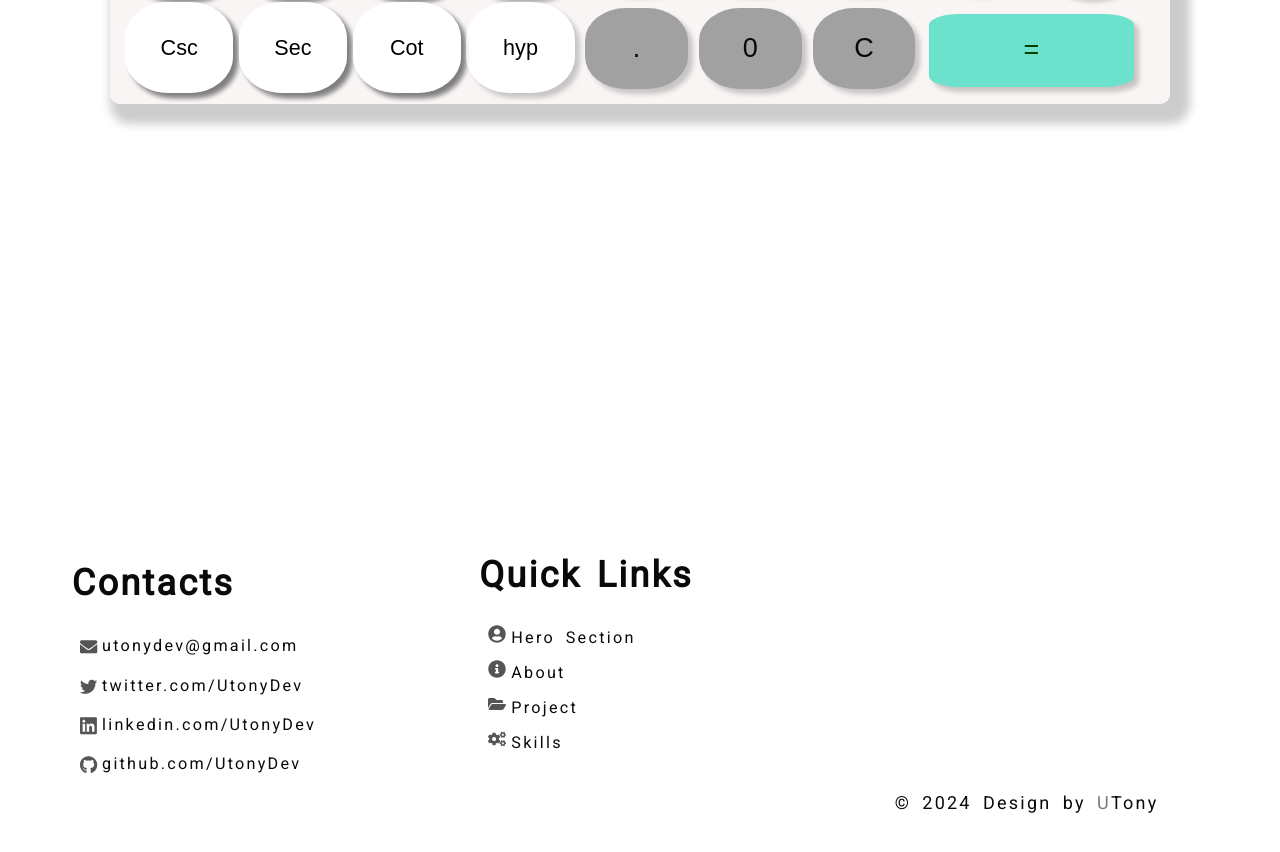
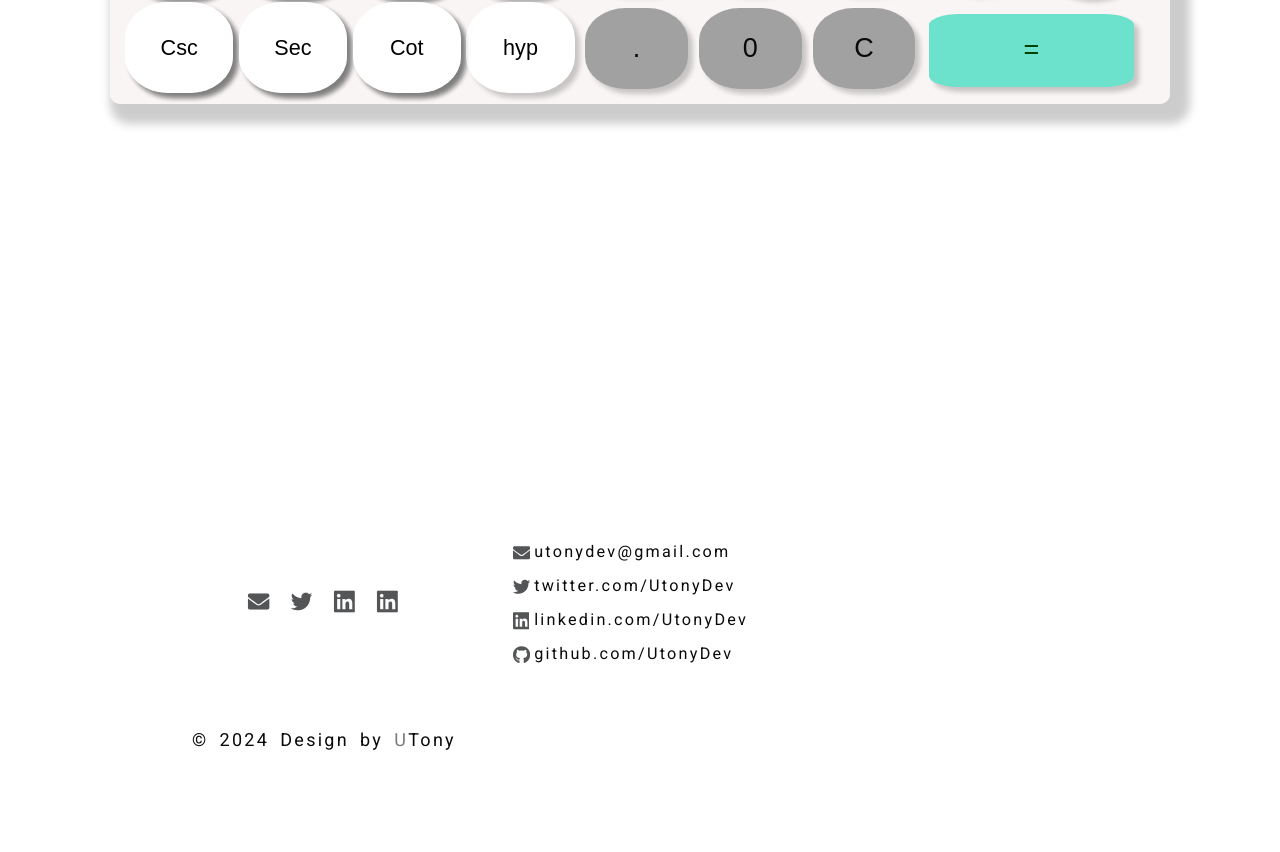
Before and after one commit to UtonyDev/utony-portfolio, a React (Vite) app: page /utonycalc in a window 1280 px wide. Shown: the part 638-1490 px from the top of the page. Built offline with nearby package versions, Linux system fonts and the light colour scheme.

Commit message:
More Ui changes

```diff
--- a/src/App.css
+++ b/src/App.css
@@ -344,41 +344,30 @@ svg {
 .foot {
    background-color: var(--footBackclr);
    color: var(--TxtFontXClr) !important;
-   padding: 15% 0 15% 5%;
+   padding: 15%;
    letter-spacing: 0.125em;
    word-spacing: 0.25em;
    position: relative;
    border: none;
+   top: 0;
    bottom: 0;
    width: auto;
+   display: flex;
+   flex-direction: column;
+   justify-content: center;
+   align-items: center;
 }
-.contact-head, .quicklink-head {
-   font-size: 1.2em !important;
-   color: var(--aquamFont);
+.mobile-foot-icons {
+   margin: 0;
+   padding: 5%;
+   transform: translateX(15%);
 }
-.contact-link {
-width: 35%;
-margin: 0;
-}
-.contact-links {
-   font-size: 0.9em;
-   display: inline-flex;
-   margin: 3% !important;
-   padding: 3.5%;
-   width: max-content;
-   color: var(--aquamFont);
-   cursor: pointer;
-}
-.section-links {
-padding: 1.2%;
-font-size: 0.6em;
-margin: 1% !important;
-color: var(--aquamFont);
-cursor: pointer;
+.contact-head, .quicklink-head, .contact-links, .section-links {
+   display: none;
 }
 
 #leg {
-   font-size: x-small !important;
+   font-size: small !important;
    position: relative;
    top: 5px;
    letter-spacing: 0.125em;
--- a/src/Components/footer.jsx
+++ b/src/Components/footer.jsx
@@ -9,13 +9,20 @@ function Footer() {
 
   <div className="foot">
 
+    <div className="mobile-foot-icons">
+    <FaEnvelope style={{ marginRight: '8.5%', height: '1.5em', width: '1.2em', strokeWidth: 2}}/>
+    <FaTwitter style={{ marginRight: '8.5%', height: '1.5em', width: '1.2em', strokeWidth: 2 }}/>
+    <FaLinkedin style={{ marginRight: '8.5%', height: '1.5em', width: '1.2em', strokeWidth: 2 }}/>
+    <FaLinkedin style={{ marginRight: '8.5%', height: '1.5em', width: '1.2em', strokeWidth: 2 }}/>
+    </div>
+
       <div className="contact-link">
         <h1 className="contact-head"> Contacts </h1>
 
         <div className="contact-links">
           <FaEnvelope style={{
             marginRight: '2%', height: '1.2em',
-            width: '1.2em', strokeWidth: 2 }}/>
+            width: '1.2em', strokeWidth: 2, display: 'block'}}/>
           utonydev@gmail.com
         </div>
         <div className="contact-links">
```
